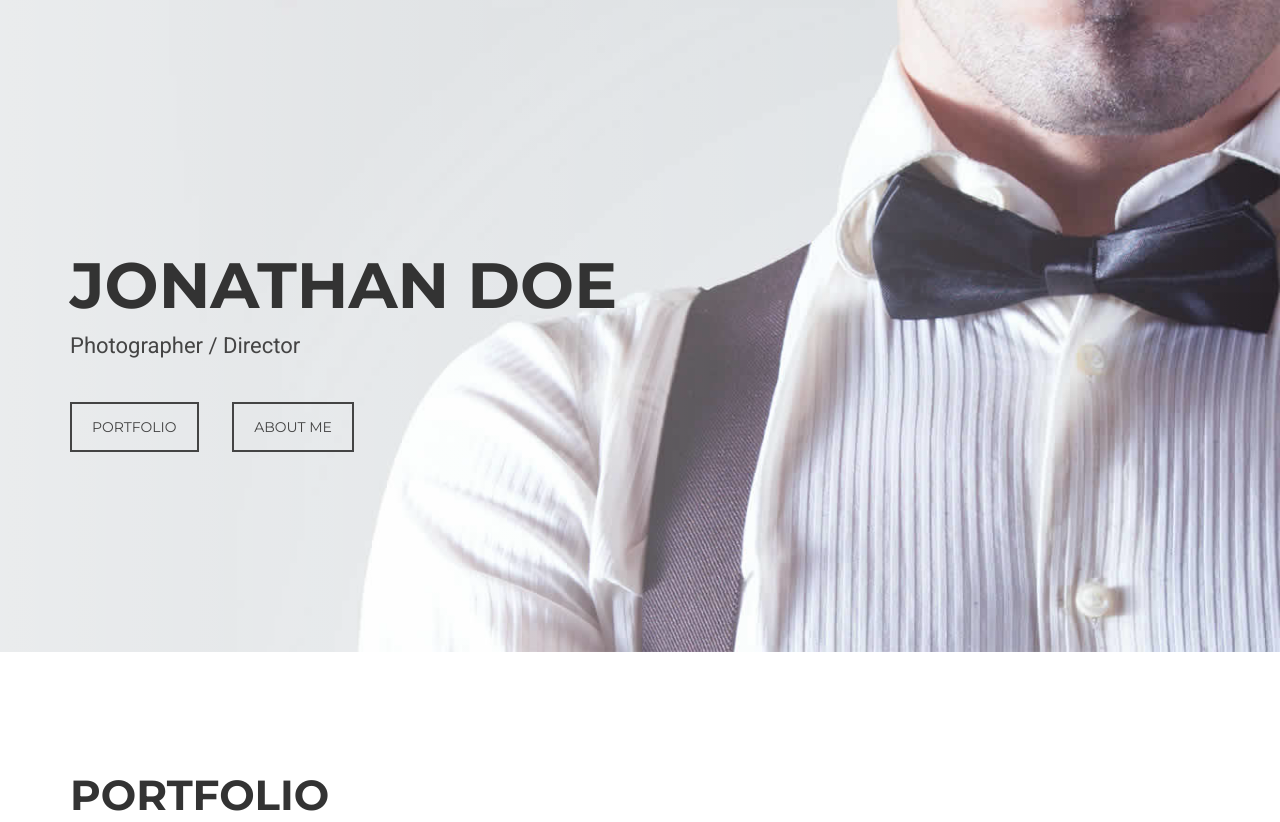
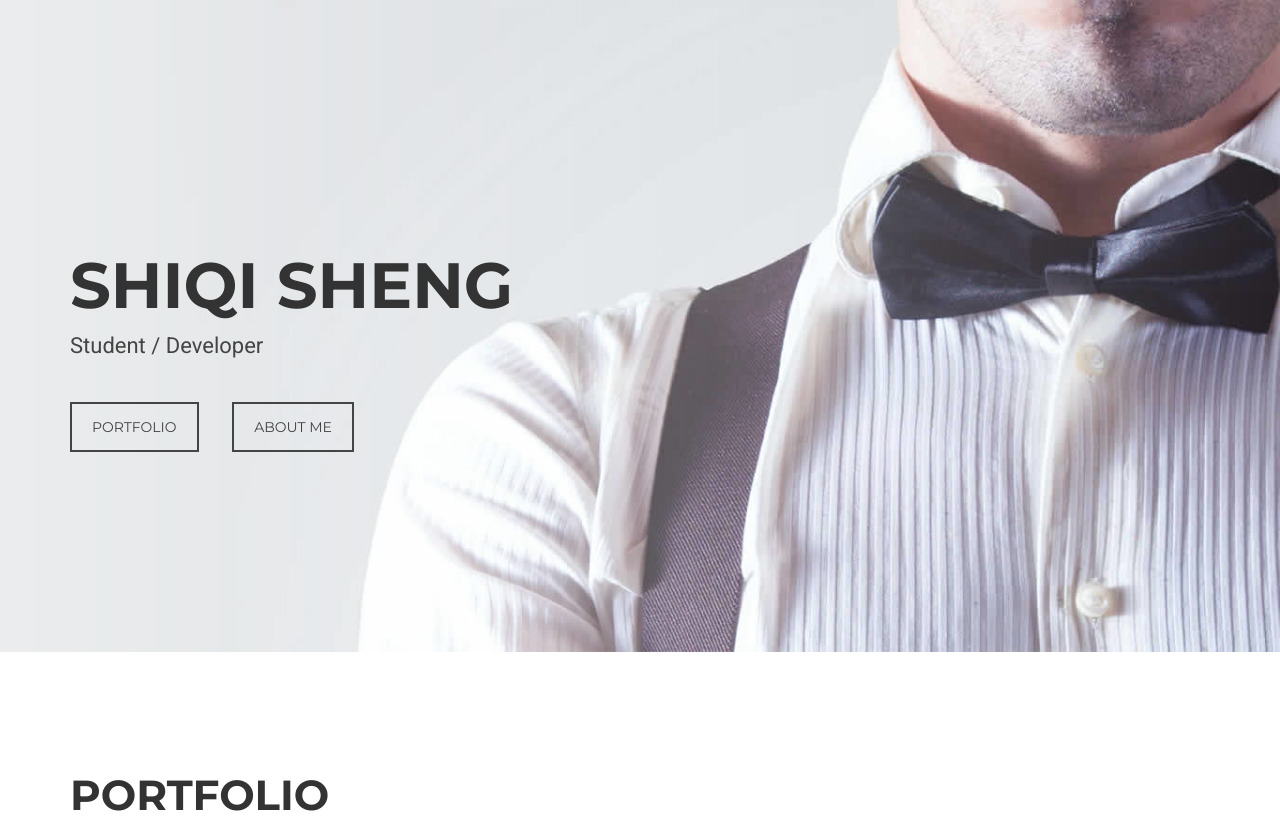
Before and after one commit to shiqisheng2036/shiqisheng2036.github.io, a plain HTML site: page index.html in a window 1280 px wide. Shown: the top 822 px of the page. Drawn offline with Linux system fonts and the light colour scheme.

Commit message:
Implemented name

```diff
--- a/index.html
+++ b/index.html
@@ -42,8 +42,8 @@
         <div class="row">
           <div class="col-xs-12 col-md-8">
             <div class="intro-text">
-              <h1>Jonathan Doe</h1>
-              <p>Photographer / Director</p>
+              <h1>Shiqi Sheng</h1>
+              <p>Student / Developer</p>
               <a href="#portfolio" class="btn btn-custom btn-lg page-scroll">Portfolio</a> <a href="#contact" class="btn btn-custom btn-lg page-scroll">About Me</a> </div>
           </div>
         </div>
@@ -361,7 +361,7 @@
 </div>
 <div id="footer">
   <div class="container">
-    <p>&copy; 2016 Jonathan Doe. All rights reserved.</p>
+    <p>&copy; 2018 Shiqi Sheng. All rights reserved.</p>
   </div>
 </div>
 <script type="text/javascript" src="js/jquery.1.11.1.js"></script>
```
